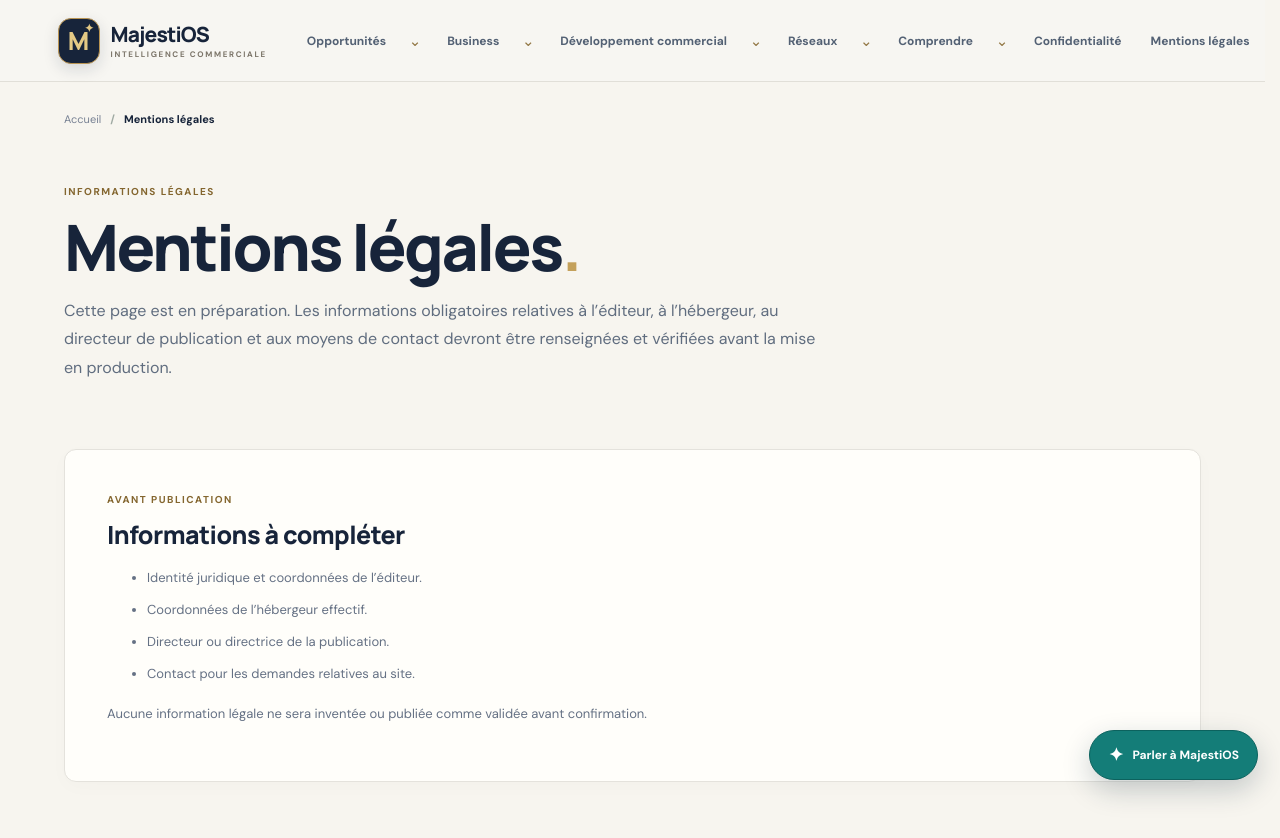
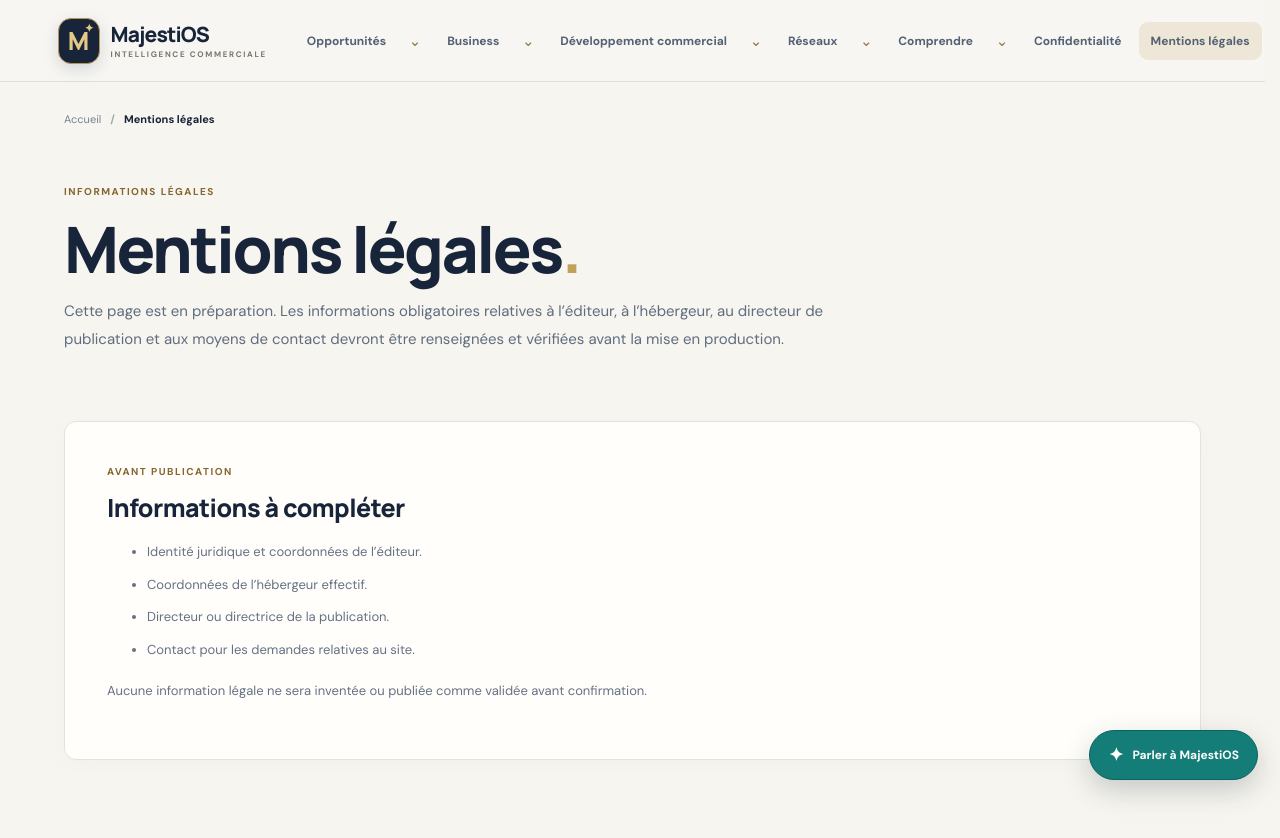
Before and after one commit to Chexpeer/Majestios, a Next.js app: page /mentions-legales in a window 1280 px wide. Shown: the top 838 px of the page. Built offline with nearby package versions, Linux system fonts and the light colour scheme.

Commit message:
Affiner la navigation et la lisibilité des pages

```diff
--- a/src/app/globals.css
+++ b/src/app/globals.css
@@ -1345,3 +1345,35 @@ a:focus-visible, button:focus-visible, input:focus-visible, select:focus-visible
     animation-iteration-count: 1 !important;
   }
 }
+
+/* Finition navigation et lecture des pages éditoriales */
+.nav-top-row { min-width:0; border-radius:9px; }
+.nav-top-row:focus-within { outline:2px solid #c4a15b; outline-offset:2px; }
+.nav-top-row .nav-top-link { min-width:0; }
+.nav-group:hover > .nav-top-row,
+.nav-group:focus-within > .nav-top-row,
+.nav-group.is-active > .nav-top-row { background:#eee7d8; }
+.nav-group:hover > .nav-top-row .nav-top-link,
+.nav-group:focus-within > .nav-top-row .nav-top-link,
+.nav-group.is-active > .nav-top-row .nav-top-link { background:transparent; }
+.nav-dropdown { z-index:40; }
+.nav-dropdown-link:focus-visible,
+.nav-dropdown-nested a:focus-visible,
+.related-links a:focus-visible { outline:2px solid var(--gold); outline-offset:2px; }
+.site-page .page-hero { max-width:920px; }
+.site-page .page-hero h1 { max-width:900px; line-height:1.08; text-wrap:balance; }
+.site-page .page-hero > p { font-size:15px; line-height:1.85; }
+.site-page .content-panel { margin:20px 0; }
+.site-page .content-panel h2 { line-height:1.3; text-wrap:balance; }
+.site-page .content-panel p,
+.site-page .content-panel li { line-height:1.9; }
+.site-page .editorial-panel { border-left:3px solid #d5c08f; }
+.site-page .hub-grid { gap:14px; }
+.site-page .hub-card { min-height:190px; }
+.site-page .related-links a { min-height:44px; }
+@media(max-width:760px) {
+  .site-page .page-hero { padding-top:36px; }
+  .site-page .page-hero > p { font-size:14px; }
+  .site-page .content-panel { margin:14px 0; padding:22px 18px; }
+  .site-page .editorial-panel { border-left-width:2px; }
+}
```
